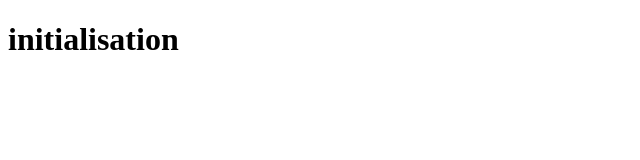
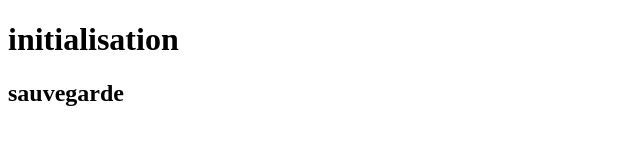
Before and after one commit to OuraaD/Exercice-git, a plain HTML site: page index.html in a window 1280 px wide. Shown: the whole page, without its empty margins (0-640 px from the left). Drawn offline with Linux system fonts and the light colour scheme.

Commit message:
Mise à jour

```diff
--- a/index.html
+++ b/index.html
@@ -7,5 +7,6 @@
 </head>
 <body>
     <h1>initialisation</h1>
+    <h2>sauvegarde</h2>
 </body>
 </html>
```
